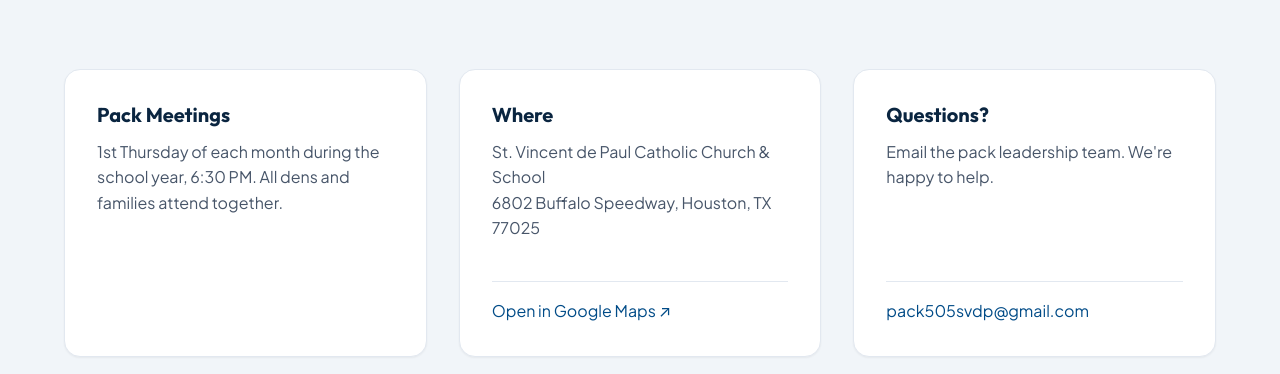
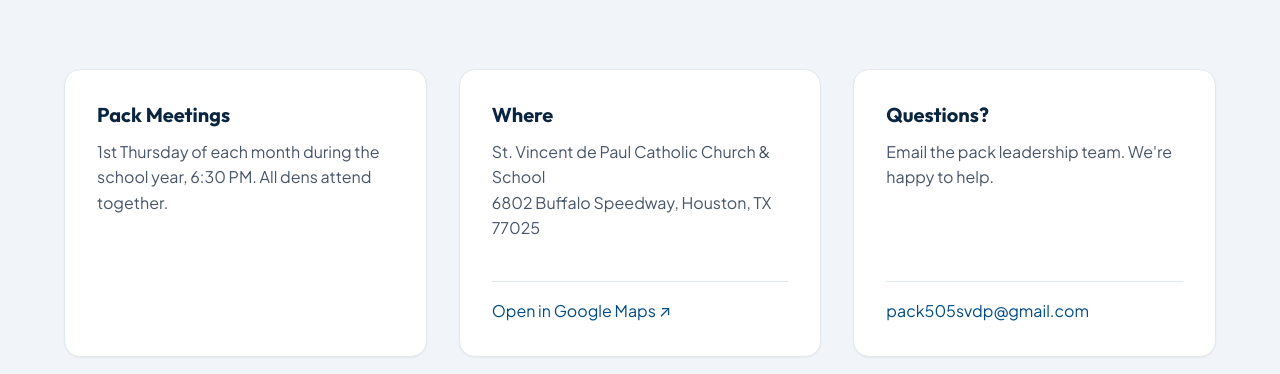
Before and after one commit to blakehlynch/houstonpack505, a plain HTML site: page index.html in a window 1280 px wide. Shown: the part 1200-1574 px from the top of the page. Drawn offline with Linux system fonts and the light colour scheme.

Commit message:
Pack meetings card: all dens attend together
Co-Authored-By: Claude Opus 5.5 <noreply@anthropic.com>

```diff
--- a/index.html
+++ b/index.html
@@ -90,7 +90,7 @@
       <div class="container grid-3">
         <div class="card">
           <h3 class="card-title">Pack Meetings</h3>
-          <p class="card-body">1st Thursday of each month during the school year, 6:30 PM. All dens and families attend together.</p>
+          <p class="card-body">1st Thursday of each month during the school year, 6:30 PM. All dens attend together.</p>
         </div>
         <div class="card">
           <h3 class="card-title">Where</h3>
```
